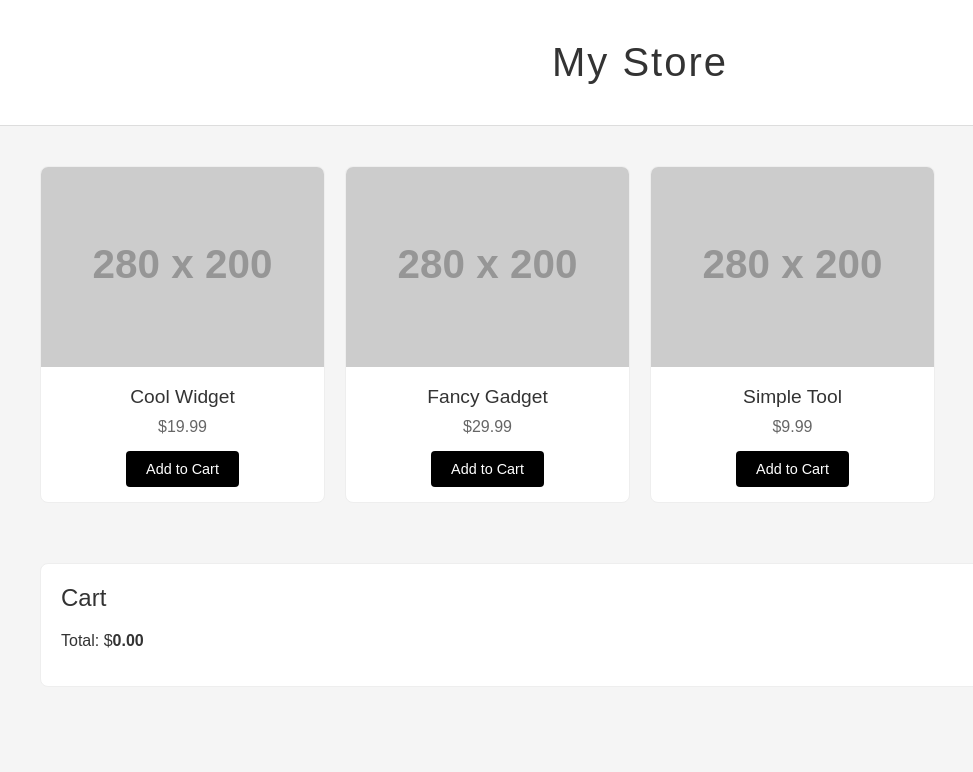
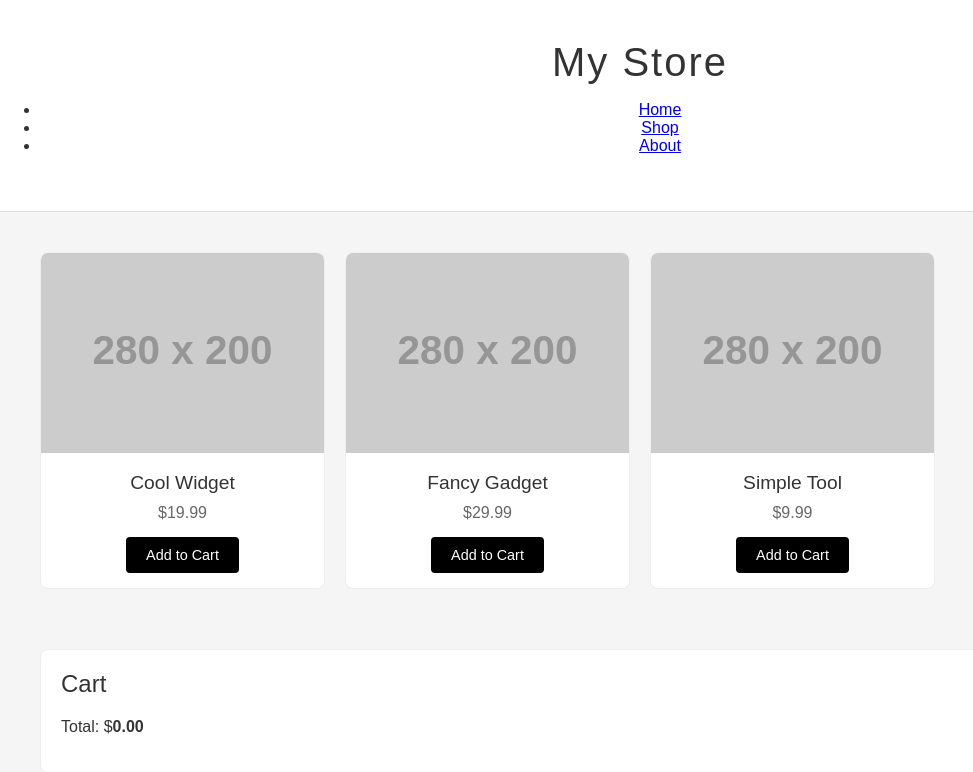
Before and after one commit to reggaewonder/Grok1, a plain HTML site: page index.html in a window 1280 px wide. Shown: the whole page, without its empty margins (0-973 px from the left). Drawn offline with Linux system fonts and the light colour scheme; placeholder pictures from the web are drawn by us.

Commit message:
Update index.html

```diff
--- a/index.html
+++ b/index.html
@@ -5,10 +5,18 @@
   <meta name="viewport" content="width=device-width, initial-scale=1.0">
   <title>My Store - Inspired by y-n10</title>
   <link rel="stylesheet" href="styles.css">
+  <link href="https://fonts.googleapis.com/css2?family=Roboto:wght@400;700&display=swap" rel="stylesheet">
 </head>
 <body>
   <header>
-    <h1>My Store</h1>
+    <nav>
+      <h1>My Store</h1>
+      <ul>
+        <li><a href="#">Home</a></li>
+        <li><a href="#">Shop</a></li>
+        <li><a href="#">About</a></li>
+      </ul>
+    </nav>
   </header>
   <main>
     <section id="products">
```
